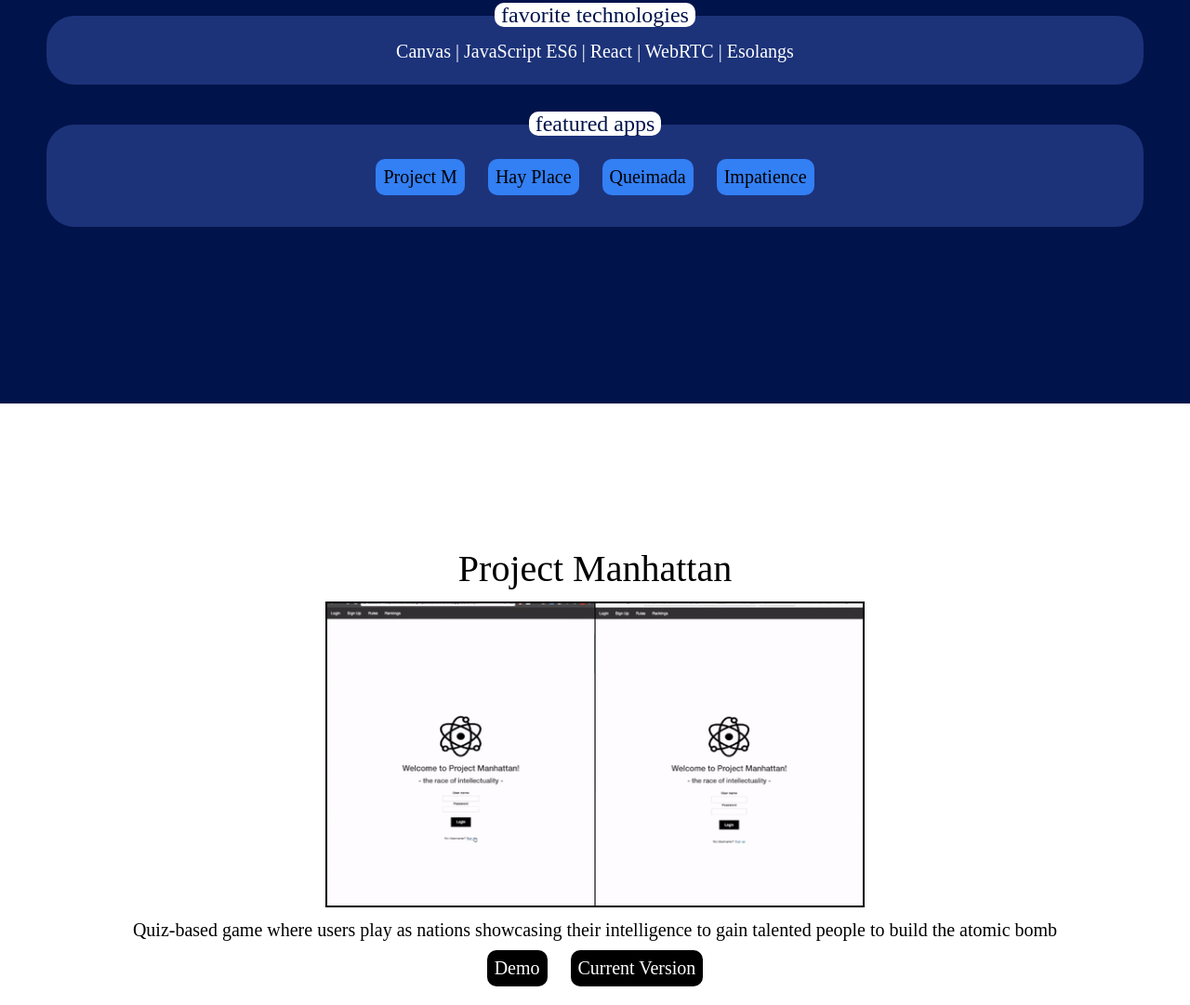
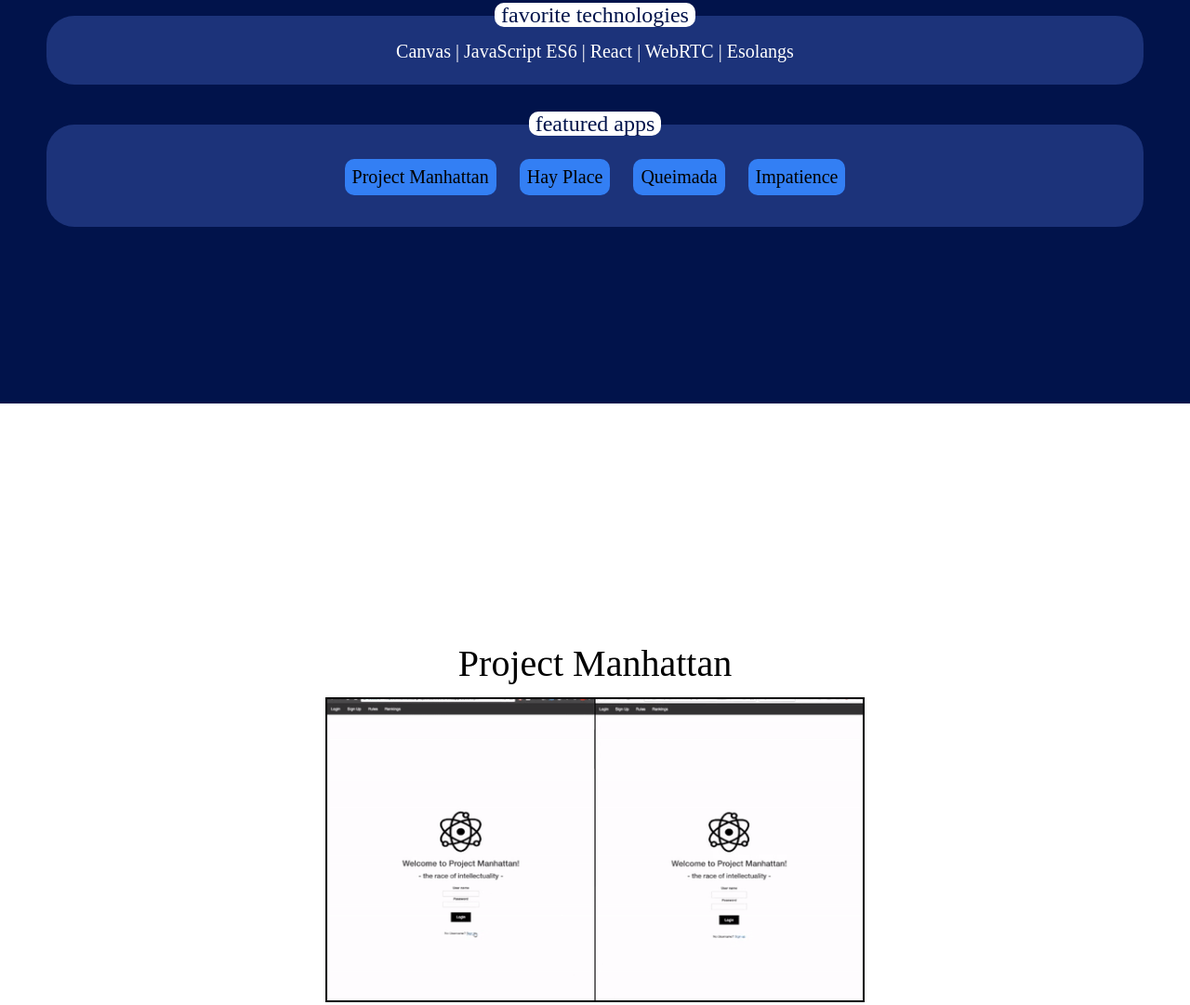
Before and after one commit to patjab/personal-website, a website: page index.html in a window 1280 px wide. Shown: the part 366-1447 px from the top of the page at 93% size. Drawn offline with Linux system fonts and the light colour scheme.

Commit message:
changed padding and URL of twitter

```diff
--- a/index.html
+++ b/index.html
@@ -22,7 +22,7 @@
         </a>
       </div>
       <div class="externalButton">
-        <a href="https://twitter.com/patjab830">
+        <a href="https://twitter.com/javaonrails">
           <img src="images/icons/twitter_small.png" class="icon"/>
         </a>
       </div>
@@ -51,7 +51,7 @@
     </div><br/>
     <div id="featuredApps" class="borderedCell">
       <span class="cellTitle">featured apps</span><br/>
-      <input type="Submit" value="Project M" id="projectManhatanButton" class="buttonToProjects"/>
+      <input type="Submit" value="Project Manhattan" id="projectManhatanButton" class="buttonToProjects"/>
       <input type="Submit" value="Hay Place" id="dwightsHayPlaceButton" class="buttonToProjects"/>
       <input type="Submit" value="Queimada" id="queimadaSocialButton" class="buttonToProjects"/>
       <input type="Submit" value="Impatience" id="impatienceButton" class="buttonToProjects"/>
@@ -136,44 +136,6 @@
     </details>
   </summary>
 </section>
-<!--
-<section id="secondCard">
-Highlights:
-  <ul>
-    <li>RESTful CRUD Apps</li>
-    <li>HTML Canvas</li>
-    <li>JavaScript/ ES6 and Frameworks (React)</li>
-    <li>Ruby on Rails, Python</li>
-    <li>POSTGRES and other SQL</li>
-    <li>State Management / Redux</li>
-    <li>WebRTC</li>
-  </ul>
-</section>
-
-
-<article>
-As a student in the Flatiron School, I was given the tools to run around the Internet with an enourmous amount of power.
-My desire to check my newfound RESTful CRUD powers led me into creating different types of apps all over the web. My earlier
-projects involved simple blogging apps, apps that kept track of inventory of whatever, and socializing apps. I wanted a
-challenge, yet I wanted to see what I could create with the same tools I used to create textbook RESTful CRUD applications.
-My created data ended up being game scores, whereas my stored data in the database would be game level related data. I had
-entered the chaotic, yet enjoyable world of game development. As Ruby on Rails and frontend frameworks didn't satisfy my
-thirst for an interactive user experience, I mastered other technologies to add to my powerful toolkit.
-
-I take pride apps that users willingly come back to and easily use.
-</article>
-
-<section>
-Apps:
-<ul>
-  <li>Project Manhattan Trivia Game</li>
-  <li>Dwight's Hay Maze</li>
-  <li>Queimada Social Network</li>
-  <li>Impatience</li>
-</ul>
-</section>
-
--->
 
 </body>
 </html>
--- a/style.css
+++ b/style.css
@@ -97,7 +97,7 @@
 }
 
 section:not(#firstCard) {
-  padding-top: 12vmax;
+  padding-top: 20vmax;
 }
 
 
```
